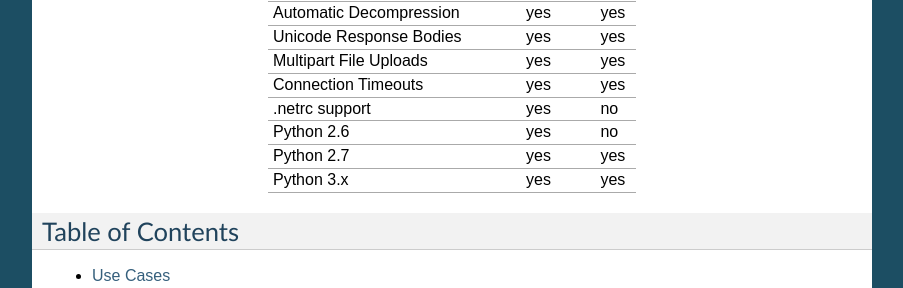
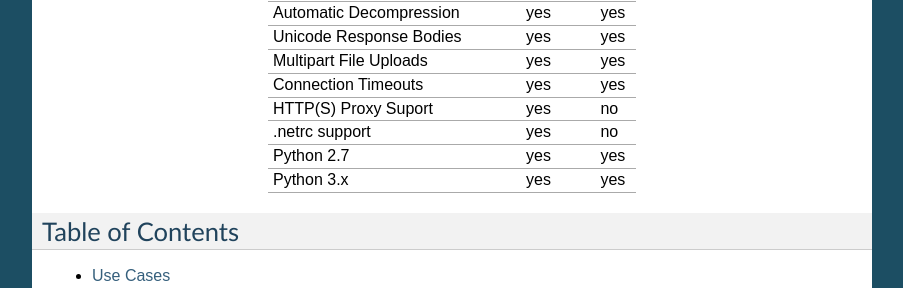
Before and after one commit to twisted/treq, a Sphinx documentation site: the page built from docs/index.rst, in a window 1280 px wide and 900 px high, scrolled down 1233 px. Shown: the part 160-448 px from the top of the window, without its empty margins (198-1101 px from the left). Built offline with Sphinx 7.4.7, drawn with Linux system fonts in a browser that asks for light colours; the version number could not be read and is left out.

Commit message:
requests no longer supports Python 2.6

```diff
--- a/docs/index.rst
+++ b/docs/index.rst
@@ -85,9 +85,9 @@ Here is a list of `requests`_ features and their status in treq.
 +----------------------------------+----------+----------+
 | Connection Timeouts              | yes      | yes      |
 +----------------------------------+----------+----------+
+| HTTP(S) Proxy Suport             | yes      | no       |
++----------------------------------+----------+----------+
 | .netrc support                   | yes      | no       |
-+----------------------------------+----------+----------+
-| Python 2.6                       | yes      | no       |
 +----------------------------------+----------+----------+
 | Python 2.7                       | yes      | yes      |
 +----------------------------------+----------+----------+
```
